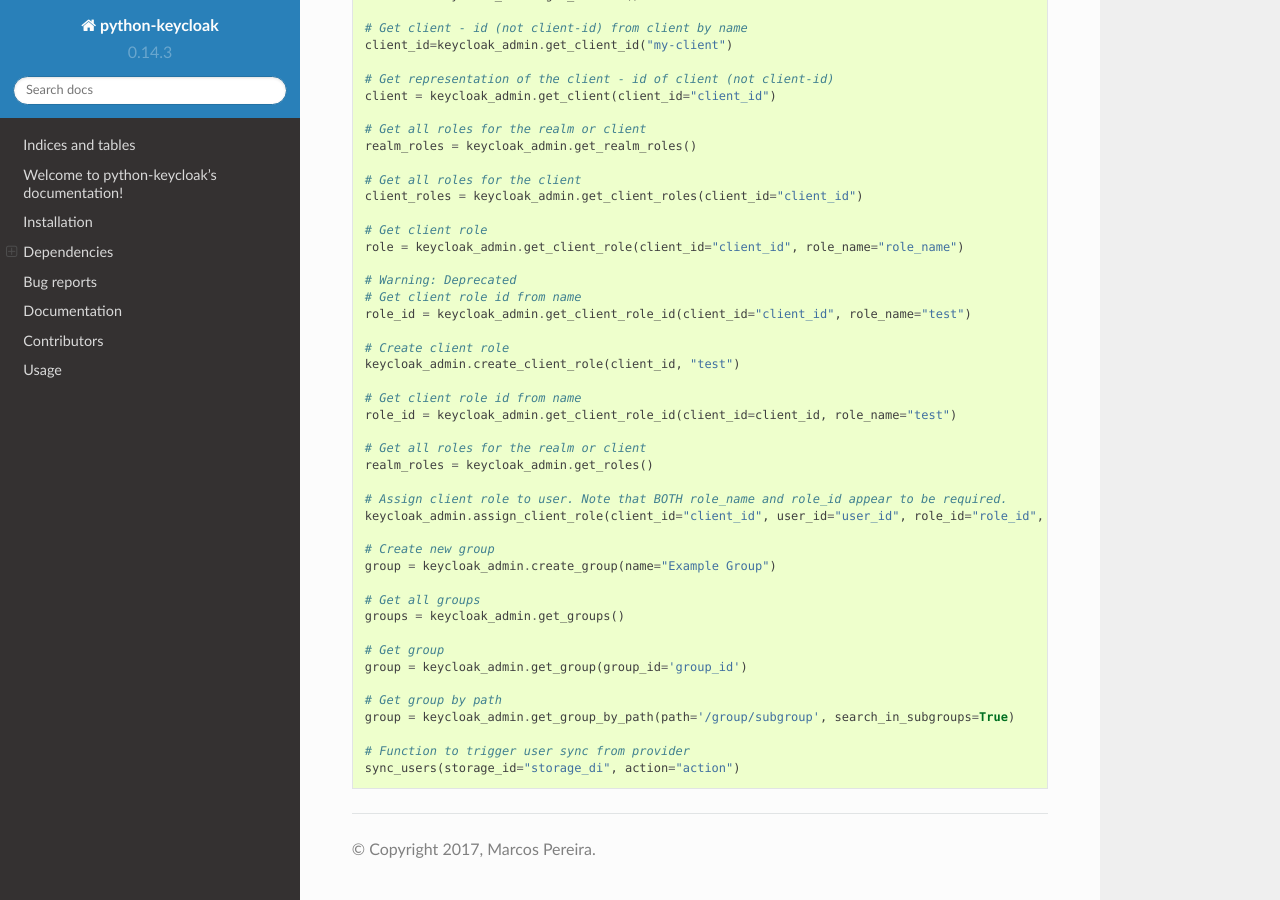
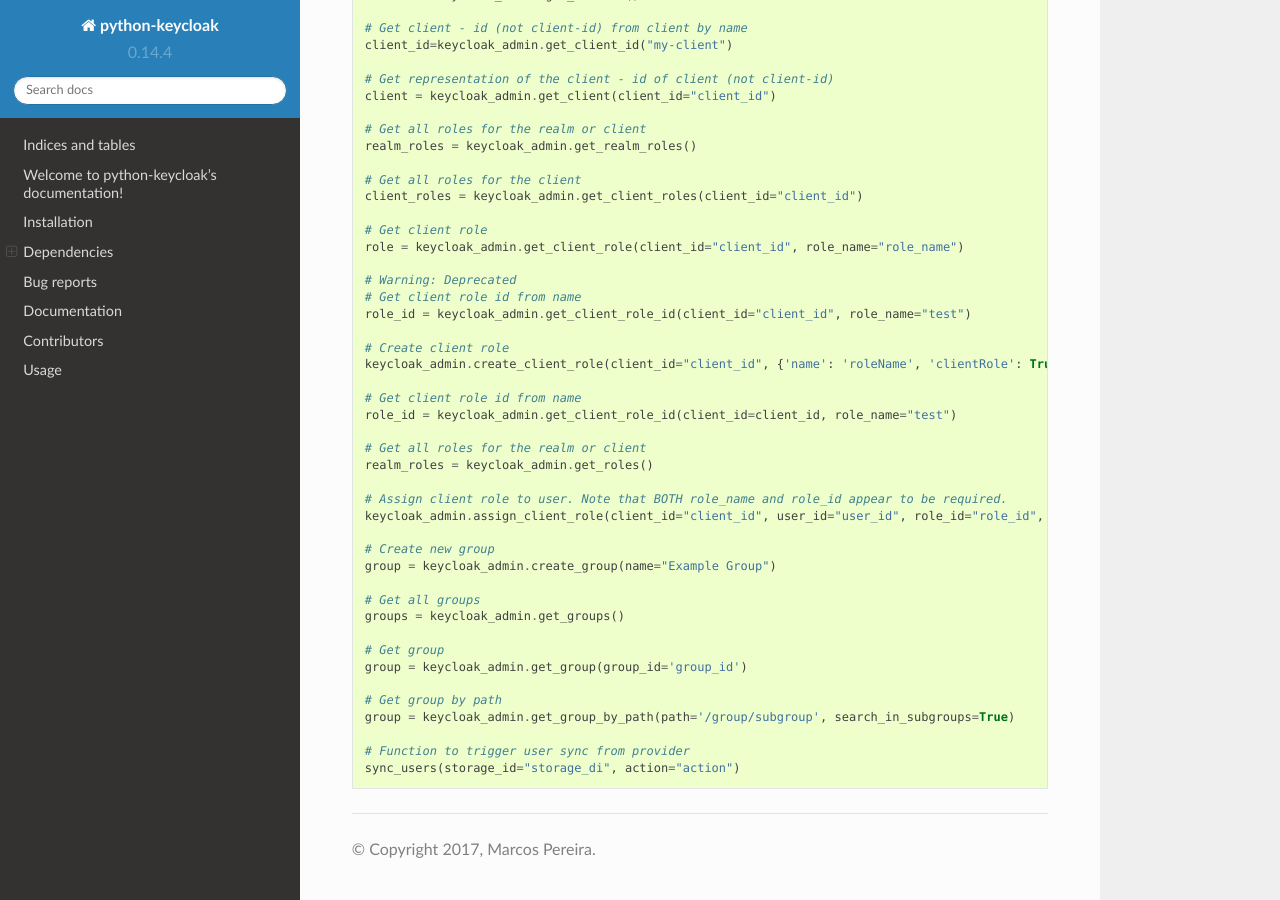
Before and after one commit to marcospereirampj/python-keycloak, a Sphinx documentation site: the page built from docs/source/index.rst, in a window 1280 px wide and 900 px high, scrolled down 3767 px. Built offline with Sphinx 7.4.7 and the Read the Docs theme 2.0.0, drawn with Linux system fonts in a browser that asks for light colours.

Commit message:
Fixed the create_client_role and delete_client_role.

```diff
--- a/docs/source/conf.py
+++ b/docs/source/conf.py
@@ -60,9 +60,9 @@ author = 'Marcos Pereira'
 # built documents.
 #
 # The short X.Y version.
-version = '0.14.3'
+version = '0.14.4'
 # The full version, including alpha/beta/rc tags.
-release = '0.14.3'
+release = '0.14.4'
 
 # The language for content autogenerated by Sphinx. Refer to documentation
 # for a list of supported languages.
--- a/docs/source/index.rst
+++ b/docs/source/index.rst
@@ -224,7 +224,7 @@ Main methods::
     role_id = keycloak_admin.get_client_role_id(client_id="client_id", role_name="test")
 
     # Create client role
-    keycloak_admin.create_client_role(client_id, "test")
+    keycloak_admin.create_client_role(client_id="client_id", {'name': 'roleName', 'clientRole': True})
 
     # Get client role id from name
     role_id = keycloak_admin.get_client_role_id(client_id=client_id, role_name="test")
--- a/setup.py
+++ b/setup.py
@@ -7,7 +7,7 @@ with open("README.md", "r") as fh:
 
 setup(
     name='python-keycloak',
-    version='0.14.3',
+    version='0.14.4',
     url='https://bitbucket.org/agriness/python-keycloak',
     license='The MIT License',
     author='Marcos Pereira',
```
Also changed, not shown: README.md (+1 -1 lines), 1 other file.
